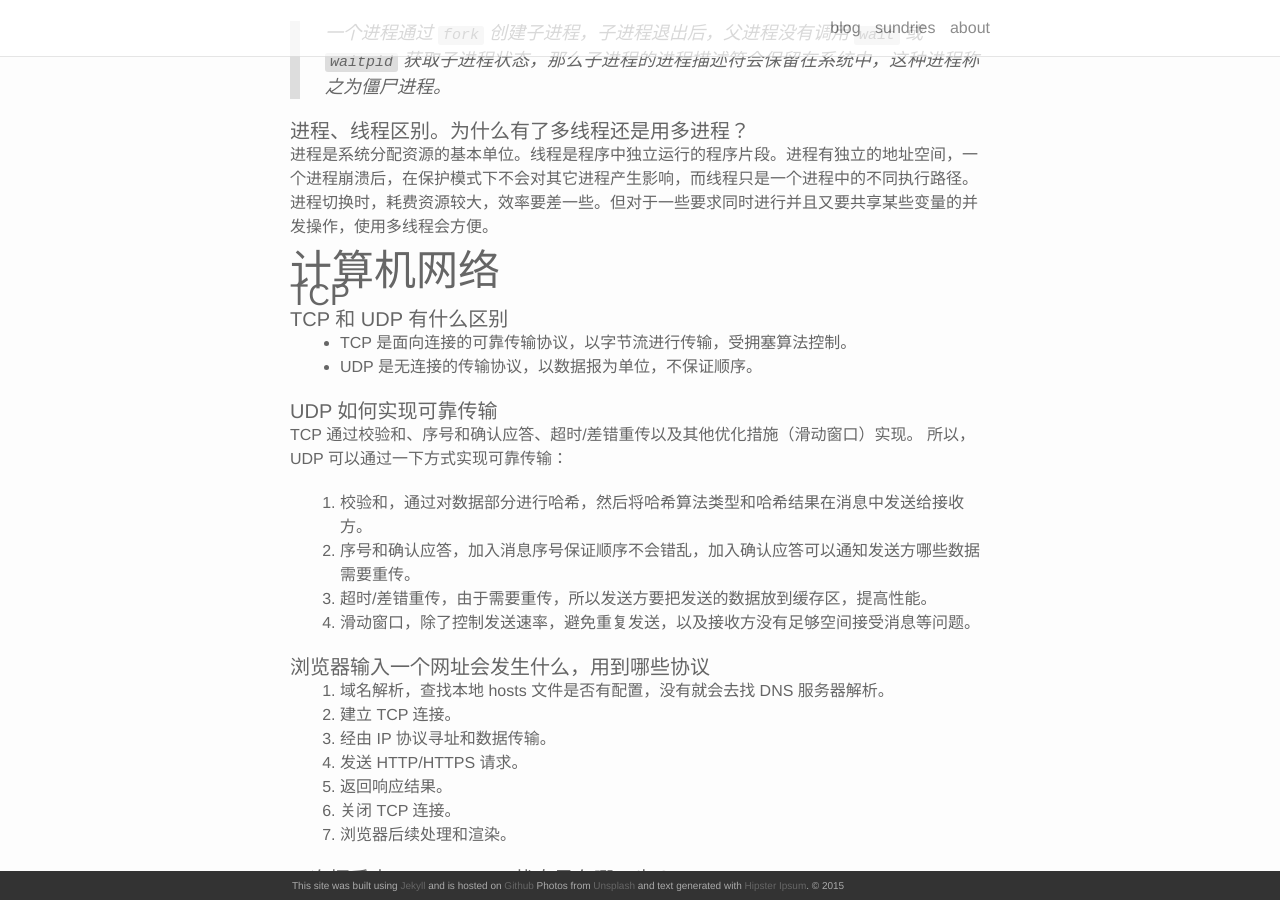
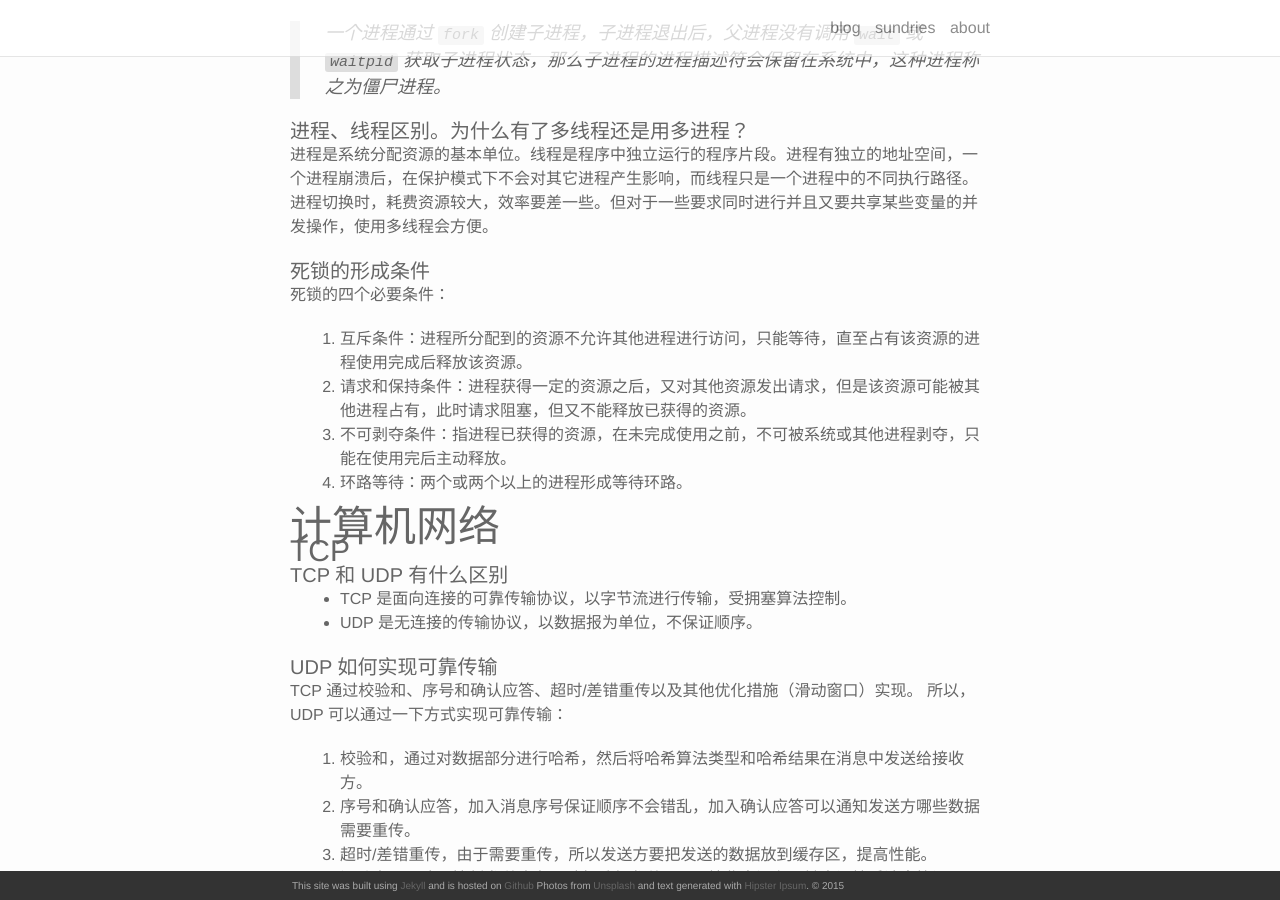
Before and after one commit to akmissxt/blog, a Jekyll site: the page built from _posts/2021-04-05-面试复习.markdown, in a window 1280 px wide and 900 px high, scrolled down 784 px. Built offline with Jekyll 4.4.1, drawn with Linux system fonts in a browser that asks for light colours; nearby versions of some CDN libraries; our own code applies the rules of GitHub Pages for plain Markdown files.

Commit message:
update(面试复习): 死锁的形成

```diff
--- a/_posts/2021-04-05-面试复习.markdown
+++ b/_posts/2021-04-05-面试复习.markdown
@@ -29,6 +29,13 @@ ref: [浅谈 Linux 内存管理机制](https://linuxeye.com/Linux/1932.html)
 #### 进程、线程区别。为什么有了多线程还是用多进程？
 进程是系统分配资源的基本单位。线程是程序中独立运行的程序片段。进程有独立的地址空间，一个进程崩溃后，在保护模式下不会对其它进程产生影响，而线程只是一个进程中的不同执行路径。
 进程切换时，耗费资源较大，效率要差一些。但对于一些要求同时进行并且又要共享某些变量的并发操作，使用多线程会方便。
+
+#### 死锁的形成条件
+死锁的四个必要条件：
+1. 互斥条件：进程所分配到的资源不允许其他进程进行访问，只能等待，直至占有该资源的进程使用完成后释放该资源。
+2. 请求和保持条件：进程获得一定的资源之后，又对其他资源发出请求，但是该资源可能被其他进程占有，此时请求阻塞，但又不能释放已获得的资源。
+3. 不可剥夺条件：指进程已获得的资源，在未完成使用之前，不可被系统或其他进程剥夺，只能在使用完后主动释放。
+4. 环路等待：两个或两个以上的进程形成等待环路。
 
 
 ## 计算机网络
```
